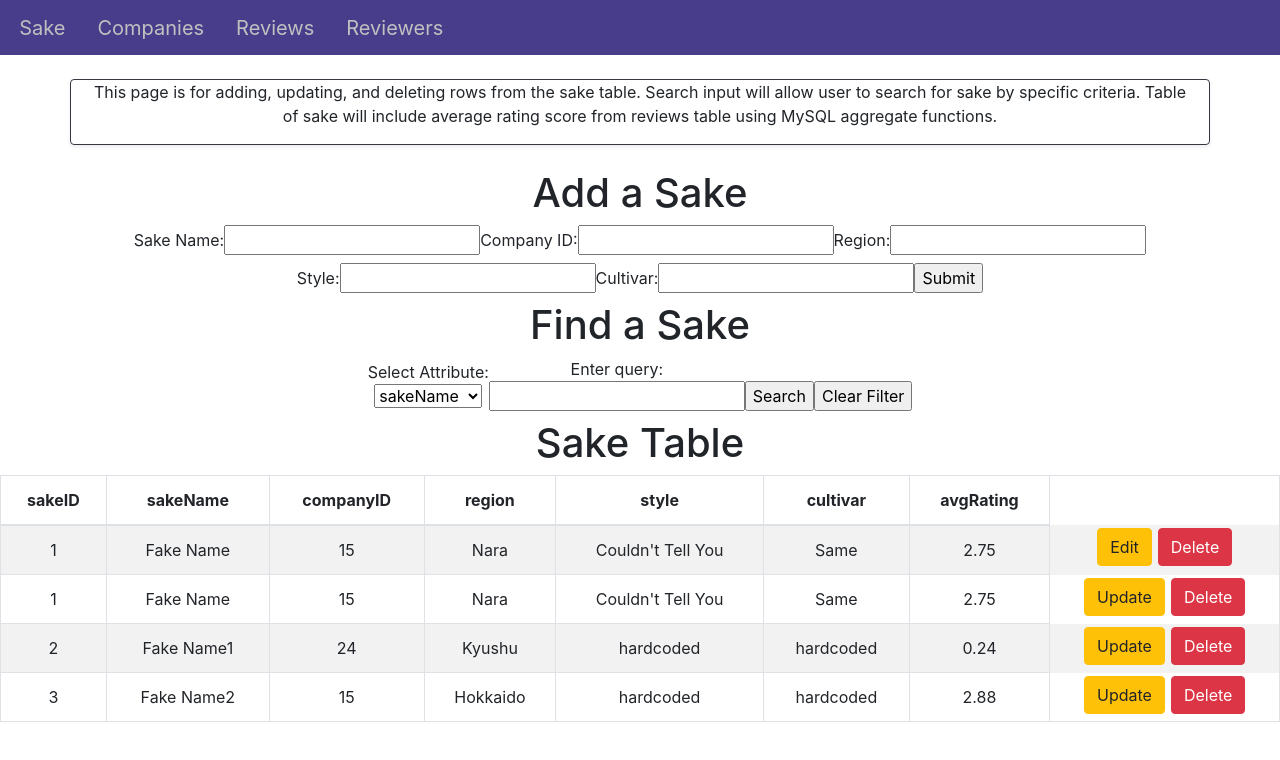
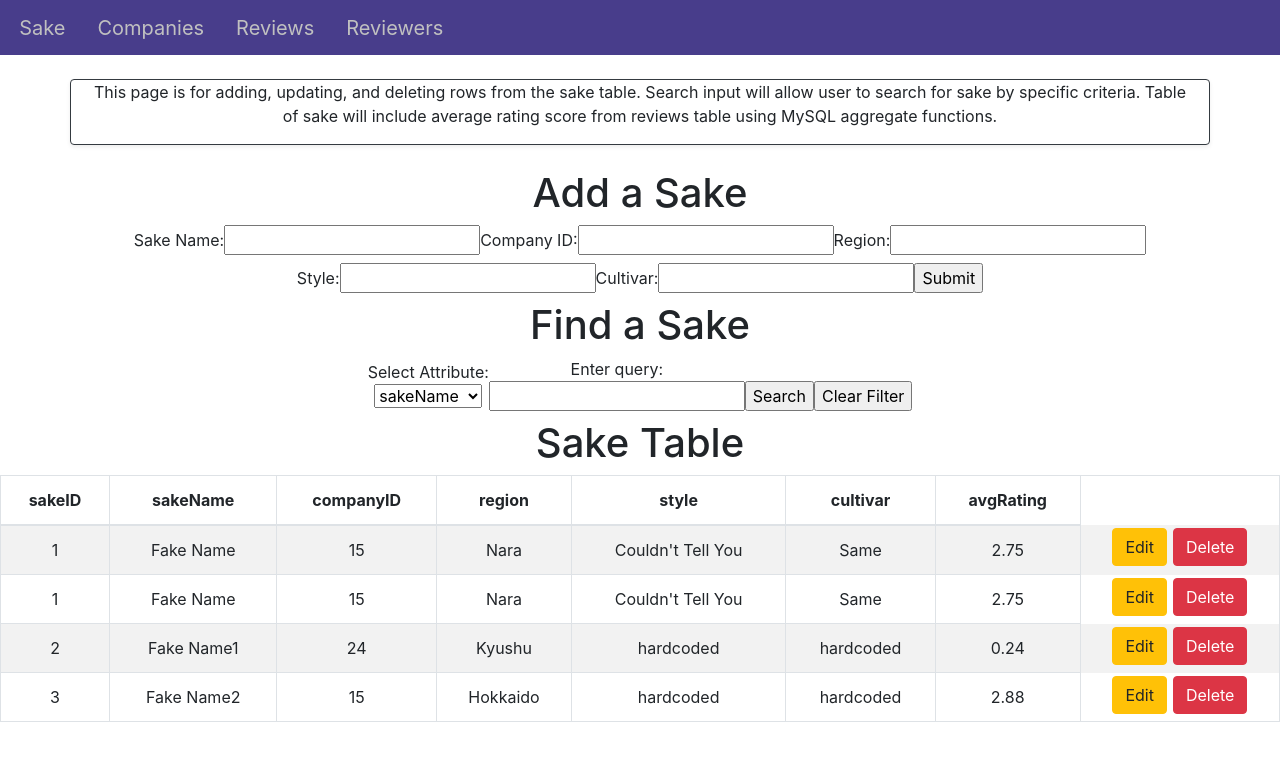
Before and after one commit to yusura18/CS340-Project, a React (Create React App) app in the folder my-app/: page / in a window 1280 px wide. Shown: the top 760 px of the page. Built offline with nearby package versions, Linux system fonts and the light colour scheme.

Commit message:
Changed words

```diff
--- a/my-app/src/components/CompanyTable.js
+++ b/my-app/src/components/CompanyTable.js
@@ -36,7 +36,7 @@ function CompanyRow(props) {
 			<td>{props.companyName}</td>
 			<td>{props.location}</td>
 			<td>{props.year}</td>
-			<Button variant="warning" style={{margin: 3}}>Update</Button>
+			<Button variant="warning" style={{margin: 3}}>Edit</Button>
 			<Button variant="danger" style={{margin: 3}}>Delete</Button>
 		</tr>
 	);
--- a/my-app/src/components/ReviewTable.js
+++ b/my-app/src/components/ReviewTable.js
@@ -37,7 +37,7 @@ function ReviewTable(props) {
               <td>{props.personID}</td>
               <td>{props.rating}</td>
               <td>{props.comment}</td>
-              <Button variant="warning" style={{margin: 3}}>Update</Button>
+              <Button variant="warning" style={{margin: 3}}>Edit</Button>
               <Button variant="danger" style={{margin: 3}}>Delete</Button>
           </tr>
       );
--- a/my-app/src/components/ReviewerTable.js
+++ b/my-app/src/components/ReviewerTable.js
@@ -39,7 +39,7 @@ function ReviewerTable(props) {
               <td>{props.lName}</td>
               <td>{props.email}</td>
               <td>{props.comment}</td>
-              <Button variant="warning" style={{margin: 3}}>Update</Button>
+              <Button variant="warning" style={{margin: 3}}>Edit</Button>
 			<Button variant="danger" style={{margin: 3}}>Delete</Button>
           </tr>
       );
--- a/my-app/src/components/SakeTable.js
+++ b/my-app/src/components/SakeTable.js
@@ -46,14 +46,14 @@ function SakeRow(props) {
 			<td>{props.sakeStyle}</td>
 			<td>{props.cultivar}</td>
 			<td>{props.avgRating}</td>
-			<Button variant="warning" style={{margin: 3}}>Update</Button>
+			<Button variant="warning" style={{margin: 3}}>Edit</Button>
 			<Button variant="danger" style={{margin: 3}}>Delete</Button>
 		</tr>
 	);
 
 }
 
-
+// Test component to test row editing
 function SakeRowTest(props) {
 	const [editMode, toggleEdit] = useState(false);
 	const [sakeName, setSakeName] = useState(props.sakeName);
```
